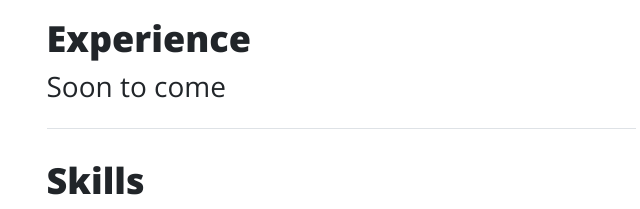
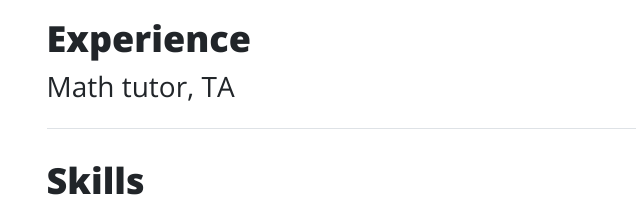
Before and after one commit to mdyer6/IS201, a plain HTML site: page index.html in a window 1280 px wide. Shown: the part 735-944 px from the top of the page, 299-939 px from the left. Drawn offline with nearby package versions, Linux system fonts and the light colour scheme.

Commit message:
Add files via upload

```diff
--- a/index.html
+++ b/index.html
@@ -69,7 +69,7 @@
                     <div class="post-preview">
                         <a href="Experience.html">
                             <h2 class="post-title">Experience</h2>
-                            <h3 class="post-subtitle">Soon to come</h3>
+                            <h3 class="post-subtitle">Math tutor, TA</h3>
                         </a>
 
                     </div>
```
